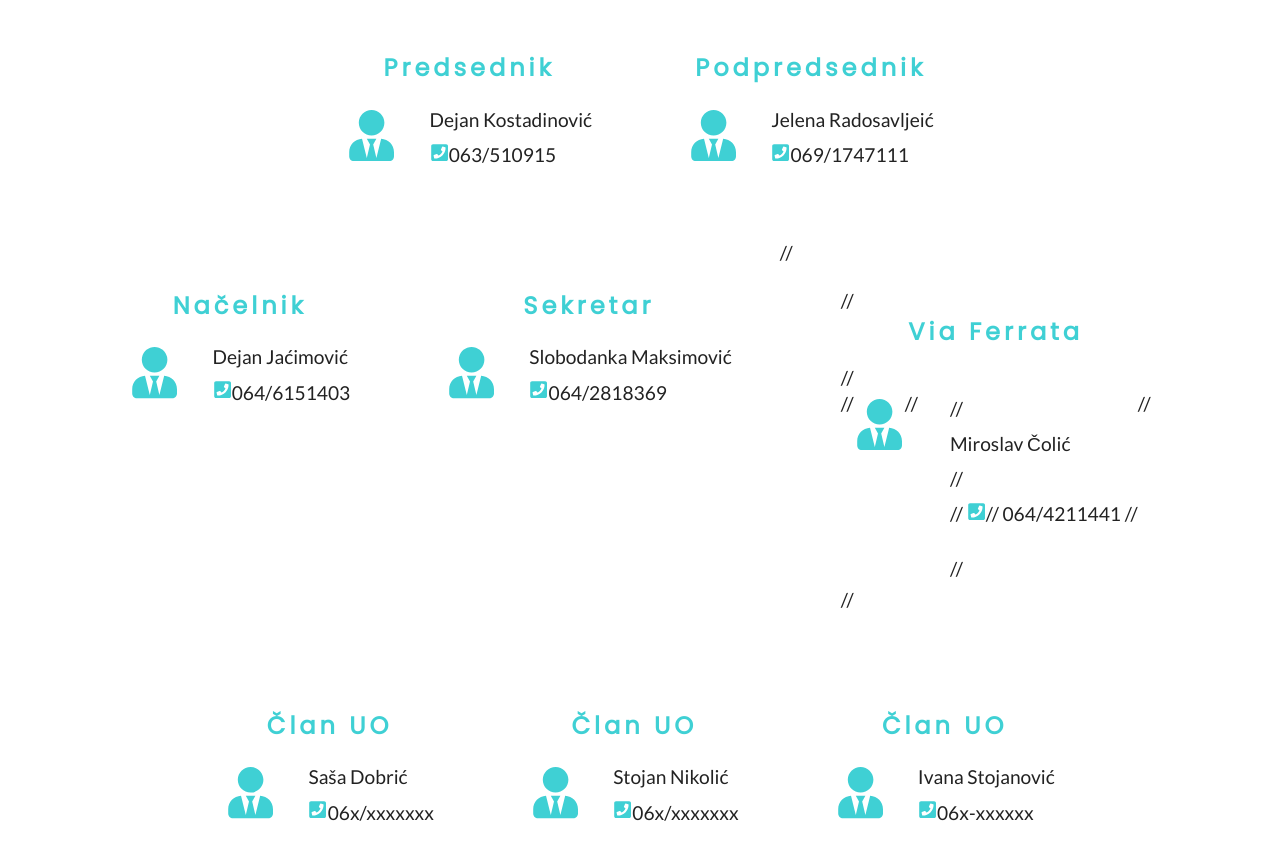
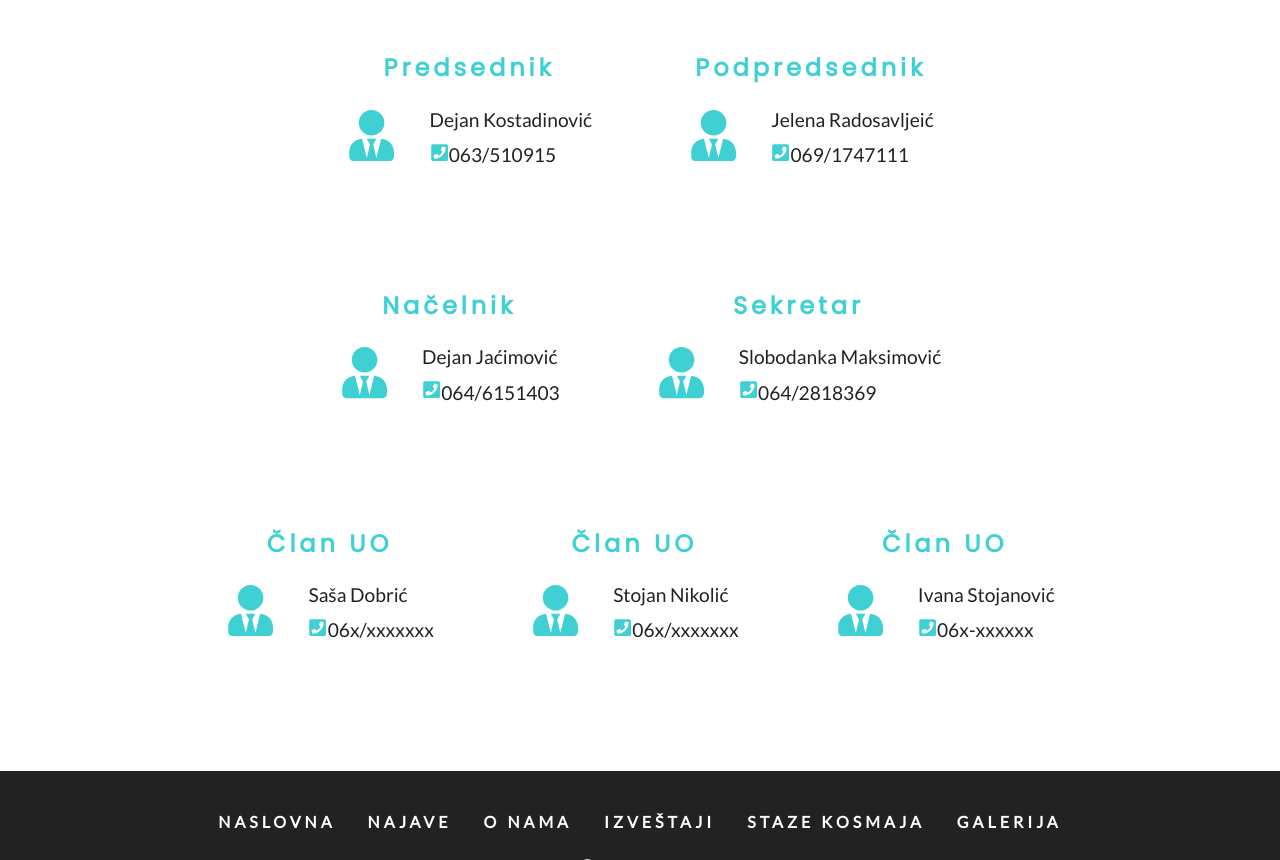
Before and after one commit to AllanSmithee83/greben2, a Gatsby site: page /nastim in a window 1280 px wide. Shown: the part 407-1267 px from the top of the page. Built offline with nearby package versions, Linux system fonts and the light colour scheme; Gatsby itself is replaced by a stand-in of ours.

Commit message:
Update nastim.js

```diff
--- a/src/pages/nastim.js
+++ b/src/pages/nastim.js
@@ -64,20 +64,7 @@ export default function nastim() {
             </div>
           </div>
         </li>
-        // <li className="our-team-card">
-        //   <h4 className="our-team-card-titula">Via Ferrata</h4>
-        //   <div className="our-team-card-content">
-        //     <FaUserTie className="najave-font-h" />
-        //     <div className="our-team-card-info">
-        //       <p className="our-team-card-info-p">Miroslav Čolić</p>
-        //       <p>
-        //         <FaPhoneSquare className="najave-font " />
-        //         064/4211441
-        //       </p>
-        //     </div>
-        //   </div>
-        // </li>
-      </ul>
+            </ul>
       <ul className="our-team-card-list">
         <li className="our-team-card">
           <h4 className="our-team-card-titula">Član UO</h4>
```
